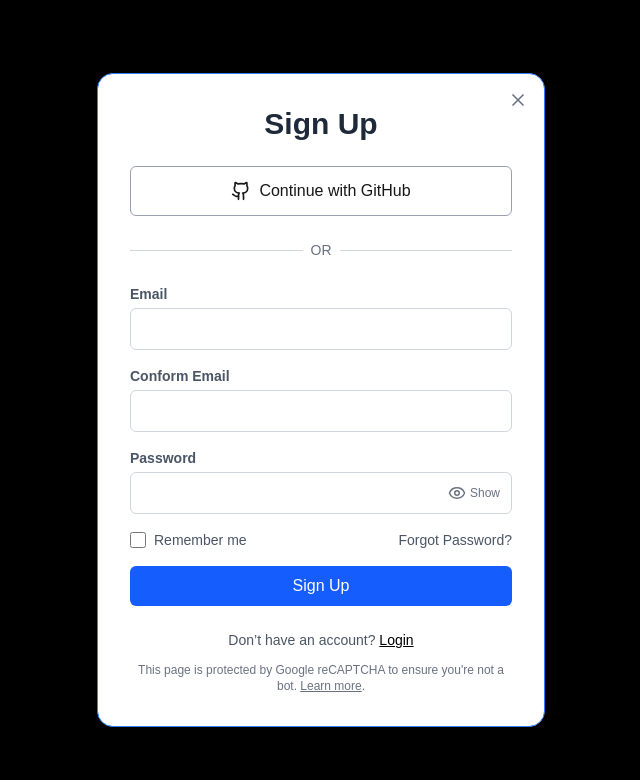
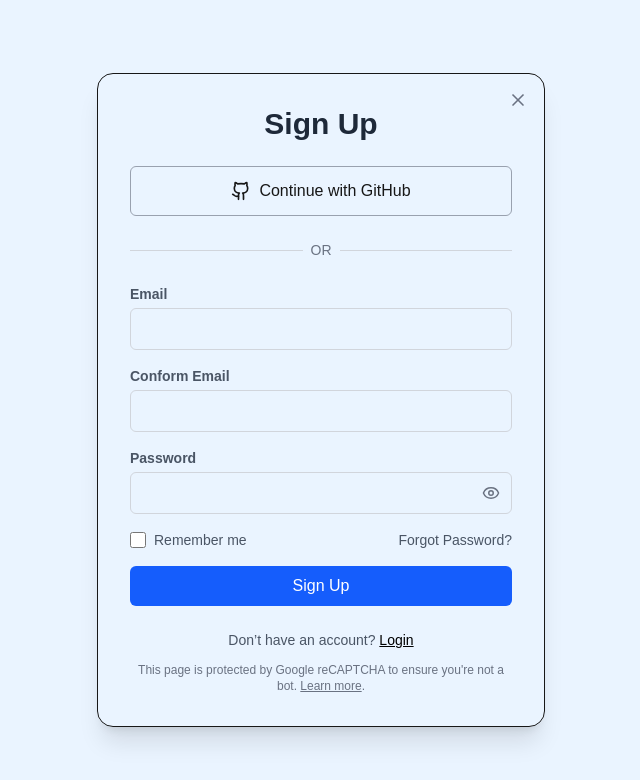
Before and after one commit to develper21/Project_readme_generator_platefrom, a Next.js app in the folder readme-gen/: page /auth/signup in a window 1280 px wide. Shown: the top 780 px of the page, without its empty margins (319-959 px from the left). Built offline with nearby package versions, Linux system fonts and the light colour scheme.

Commit message:
Update a signup page in color changes, then update layout

```diff
--- a/readme-gen/src/app/auth/signup/page.tsx
+++ b/readme-gen/src/app/auth/signup/page.tsx
@@ -1,15 +1,13 @@
 "use client";
 import { useState } from "react";
-import Link from "next/link";
 import { Eye, EyeOff, Github, X } from "lucide-react";
 import { signIn } from "next-auth/react";
 import { useRouter } from "next/navigation";
+import Link from "next/link";
 
 export default function SignUp() {
   const router = useRouter();
   const [showPassword, setShowPassword] = useState(false);
-
-  // NEW: form state + loading
   const [name, setName] = useState("");
   const [email, setEmail] = useState("");
   const [confirmEmail, setConfirmEmail] = useState("");
@@ -19,7 +17,6 @@ export default function SignUp() {
   async function handleSubmit(e: React.FormEvent) {
     e.preventDefault();
     if (loading) return;
-    // basic validations
     if (!email || !password) {
       alert("Please enter email and password.");
       return;
@@ -38,7 +35,6 @@ export default function SignUp() {
       });
 
       if (res.status === 201) {
-        // Created: auto sign in
         const sign = await signIn("credentials", {
           redirect: false,
           email,
@@ -48,11 +44,9 @@ export default function SignUp() {
         if (sign && (sign as any).ok) {
           router.push("/dashboard");
         } else {
-          // fallback: go to signin page
           router.push("/auth/signin");
         }
       } else if (res.status === 409) {
-        // User exists -> try sign in directly
         const sign = await signIn("credentials", {
           redirect: false,
           email,
@@ -77,8 +71,8 @@ export default function SignUp() {
   }
 
   return (
-    <div className="flex items-center justify-center min-h-screen bg-black px-4">
-      <div className="relative w-full max-w-md bg-white rounded-2xl shadow-xl p-8 border border-blue-500">
+    <div className="flex items-center justify-center min-h-screen">
+      <div className="relative w-full max-w-md rounded-2xl shadow-xl p-8 border">
         <Link href="/" className="absolute top-4 right-4 text-gray-500 hover:text-black">
           <X size={20} />
         </Link>
@@ -87,7 +81,7 @@ export default function SignUp() {
           Sign Up
         </h1>
 
-        <button className="w-full flex items-center justify-center gap-2 border border-gray-400 py-3 rounded-md hover:bg-gray-50 transition font-medium" onClick={() => signIn("github", { callbackUrl: "/dashboard" })}>
+        <button className="w-full flex items-center justify-center gap-2 cursor-pointer border border-gray-400 py-3 rounded-md hover:bg-gray-50 transition font-medium" onClick={() => signIn("github", { callbackUrl: "/dashboard" })}>
           <Github size={20} /> Continue with GitHub
         </button>
 
@@ -97,7 +91,6 @@ export default function SignUp() {
           <div className="flex-1 h-px bg-gray-300"></div>
         </div>
 
-        {/* NOTE: we added onSubmit and controlled inputs only */}
         <form className="flex flex-col gap-4" onSubmit={handleSubmit}>
           <div>
             <label className="block text-sm font-semibold text-gray-600 mb-1">
@@ -141,11 +134,11 @@ export default function SignUp() {
               >
                 {showPassword ? (
                   <>
-                    <EyeOff size={18} /> <span className="ml-1 text-xs">Hide</span>
+                    <EyeOff size={18} />
                   </>
                 ) : (
                   <>
-                    <Eye size={18} /> <span className="ml-1 text-xs">Show</span>
+                    <Eye size={18} />
                   </>
                 )}
               </button>
@@ -162,7 +155,6 @@ export default function SignUp() {
             </a>
           </div>
 
-          {/* keep button text/design same; just disable while loading */}
           <button
             type="submit"
             disabled={loading}
```
